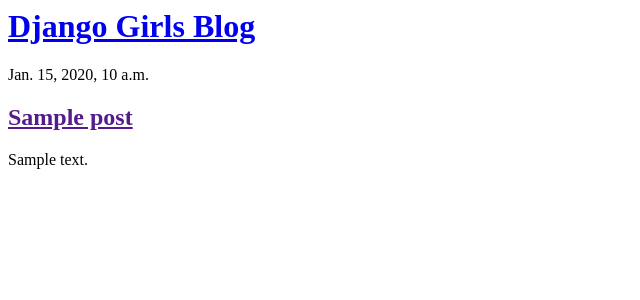
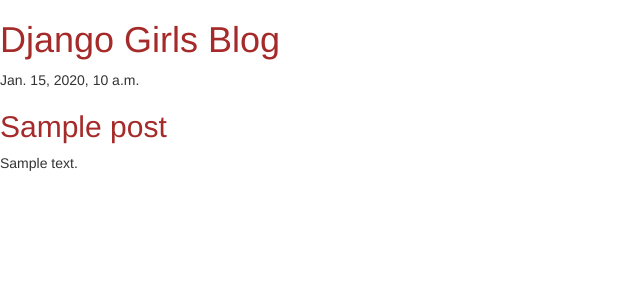
Before and after one commit to devaljain/my-first-blog, a Django app: template blog/templates/blog/post_list.html in a window 1280 px wide. Shown: the top 300 px of the page, without its empty margins (0-640 px from the left). Run offline with Django 3.2, Linux system fonts and the light colour scheme; the template is opened without the code that fills it: values that come from a table or form of the project are taken from there, others are empty; tables that the repository leaves empty hold one stand-in row (values such as "Sample post"); some libraries are stand-ins or nearby versions.

Commit message:
Added CSS

```diff
--- /dev/null
+++ b/blog/static/css/blog.css
@@ -0,0 +1,4 @@
+h1 a,h2 a
+{
+    color: brown;
+}
--- a/blog/templates/blog/post_list.html
+++ b/blog/templates/blog/post_list.html
@@ -1,5 +1,11 @@
+{% load static %}
 <html>
     <head>
+
+
+        <link rel="stylesheet" href="//maxcdn.bootstrapcdn.com/bootstrap/3.2.0/css/bootstrap.min.css">
+        <link rel="stylesheet" href="//maxcdn.bootstrapcdn.com/bootstrap/3.2.0/css/bootstrap-theme.min.css">
+        <link rel="stylesheet" href="{% static 'css/blog.css' %}">
         <title>Django Girls blog</title>
     </head>
     <body>
```
Also changed, not shown: blog/migrations/0025_auto_20190208_0642.py (added), blog/migrations/0026_auto_20190208_0646.py (added), blog/migrations/0027_auto_20190208_0646.py (added).
